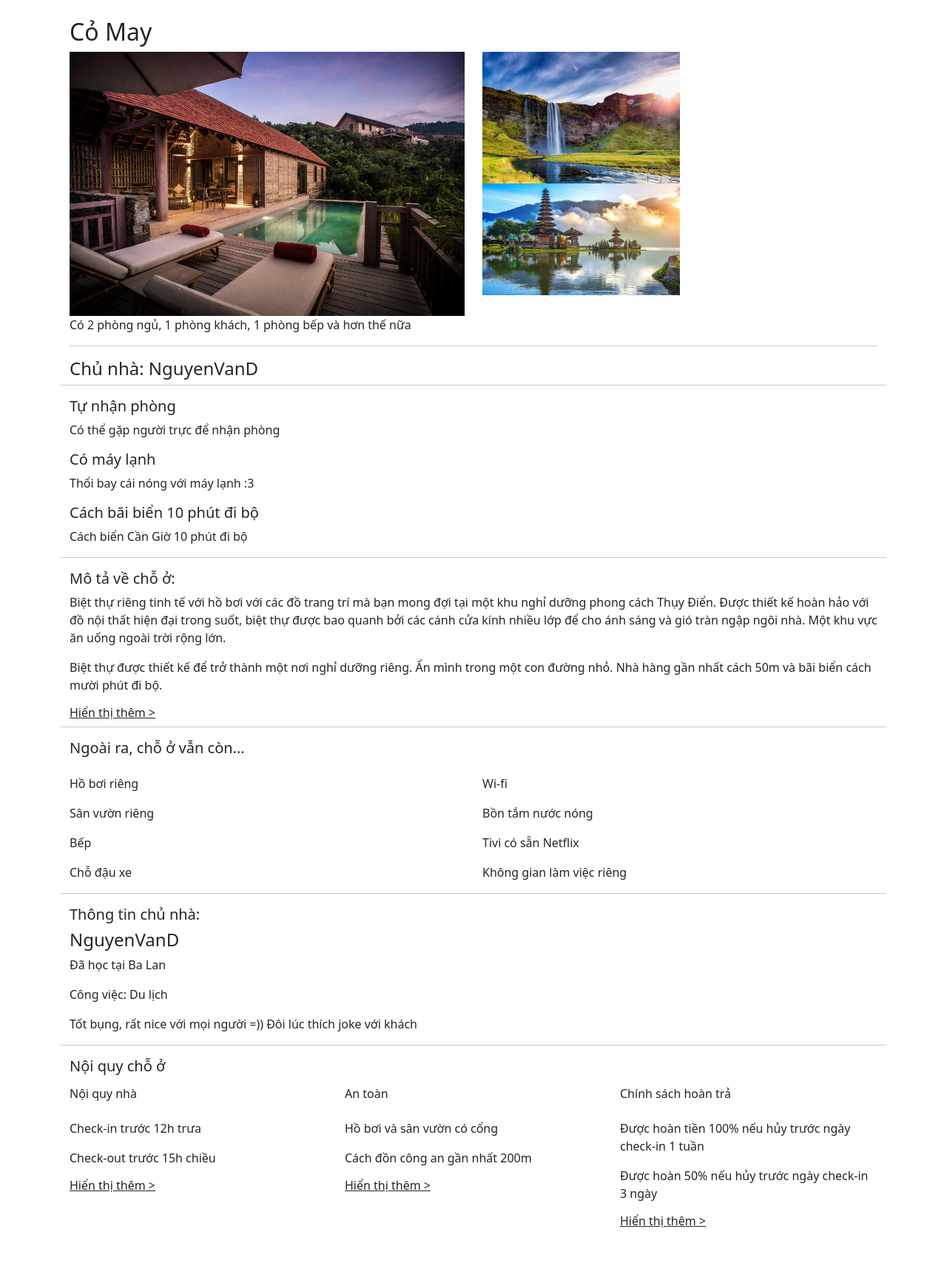
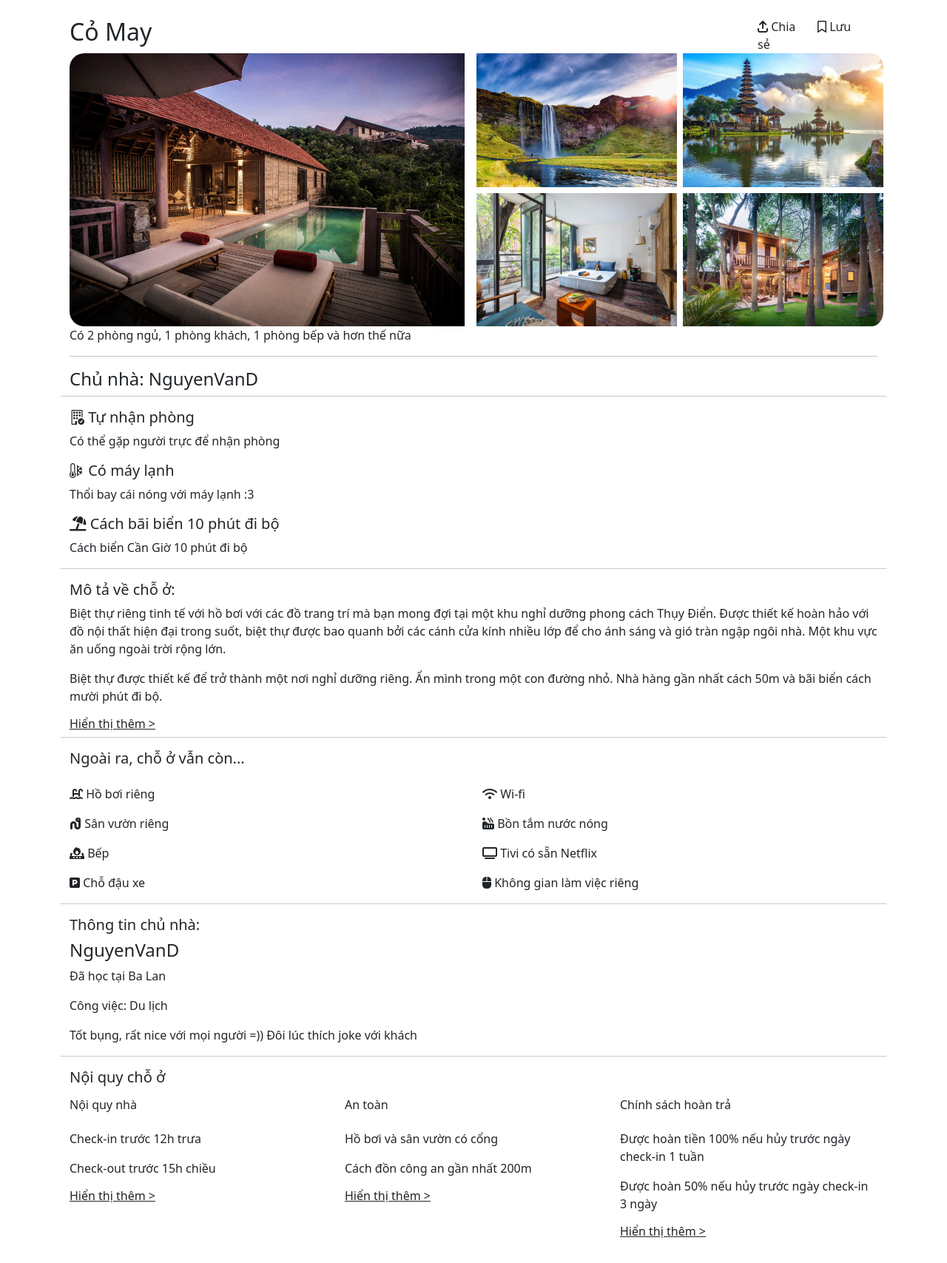
Before and after one commit to Riiichan04/VietHomeAir, a Django app: page /product/ in a window 1280 px wide. Shown: the whole page at 74% size. Before the commit the page ends 1659 px from the top, so only its background shows below. Run offline with Django 5.2, Linux system fonts and the light colour scheme; some libraries are stand-ins or nearby versions.

Commit message:
Add some icon and image

```diff
--- /dev/null
+++ b/application/static/style/product.css
@@ -0,0 +1,12 @@
+.product-images img {
+    border-top-left-radius: 20px;
+    border-bottom-left-radius: 20px;
+}
+
+.product-other-images__top-right {
+    border-top-right-radius: 20px;
+}
+
+.product-other-images__bottom-right {
+    border-bottom-right-radius: 20px;
+}
--- a/application/templates/base.html
+++ b/application/templates/base.html
@@ -8,11 +8,13 @@
 
     <link href="https://cdn.jsdelivr.net/npm/bootstrap@5.3.3/dist/css/bootstrap.min.css" rel="stylesheet" integrity="sha384-QWTKZyjpPEjISv5WaRU9OFeRpok6YctnYmDr5pNlyT2bRjXh0JMhjY6hW+ALEwIH" crossorigin="anonymous">
     <link rel="stylesheet" href="https://cdn.jsdelivr.net/npm/bootstrap-icons@1.11.3/font/bootstrap-icons.min.css">
+    <link rel="stylesheet" href="{% static 'style/base.css' %}">
 
-    <link rel="stylesheet" href="{% static 'style/base.css' %}">
+    {% block stylesheet %}{% endblock stylesheet %}
 
     <script src="https://kit.fontawesome.com/2643e782c1.js" crossorigin="anonymous"></script>
     <script src="https://code.jquery.com/jquery-3.7.1.min.js"></script>
+
 </head>
 <body>
 {# Phần body #}
--- a/application/templates/product.html
+++ b/application/templates/product.html
@@ -1,16 +1,31 @@
 {% extends 'base.html' %}
 {% load static %}
 {% block title %}Cỏ May - VietHomeAir{% endblock title %}
+{% block stylesheet %}
+    <link rel="stylesheet" href="{% static 'style/product.css' %}">
+{% endblock stylesheet %}
 {% block content %}
     <section class="container p-4">
-        <h2>Cỏ May</h2>
         <div class="row">
-            <div class="col-6">
-                <img class="col-12" src="{% static 'image/product_img1.jpg' %}" alt="">
+            <h2 class="col-10">Cỏ May</h2>
+            <div class="col-2 row">
+                <div class="col"><i class="fa-solid fa-arrow-up-from-bracket"></i> Chia sẻ</div>
+                <div class="col"><i class="fa-regular fa-bookmark"></i> Lưu</div>
             </div>
-            <div class="col-6">
-                <img class="col-6" src="{% static 'image/product_img2.jpg' %}" alt="">
-                <img class="col-6" src="{% static 'image/product_img3.jpeg' %}" alt="">
+        </div>
+        <div class="row">
+            <div class="col-6 product-images">
+                <img style="width: 100%; height: 100%" src="{% static 'image/product_img1.jpg' %}" alt="">
+            </div>
+            <div class="col-6 d-flex flex-column justify-content-between product-other-images">
+                <div class="row mb-1">
+                    <img class="col-6 px-1" src="{% static 'image/product_img2.jpg' %}" alt="">
+                    <img class="col-6 px-1 product-other-images__top-right" src="{% static 'image/product_img3.jpeg' %}" alt="">
+                </div>
+                <div class="row mt-1">
+                    <img class="col-6 px-1" src="{% static 'image/product_img4.jpg' %}" alt="">
+                    <img class="col-6 px-1 product-other-images__bottom-right" src="{% static 'image/product_img5.jpg' %}" alt="">
+                </div>
             </div>
             <div>
                 <span>Có 2 phòng ngủ, 1 phòng khách, 1 phòng bếp và hơn thế nữa</span>
@@ -23,37 +38,41 @@
             <hr/>
             <div>
                 <div>
-                    <h5>Tự nhận phòng</h5>
+                    <h5><i class="bi bi-building-check"></i> Tự nhận phòng</h5>
                     <p>Có thể gặp người trực để nhận phòng</p>
                 </div>
                 <div>
-                    <h5>Có máy lạnh</h5>
+                    <h5><i class="bi bi-thermometer-snow"></i> Có máy lạnh</h5>
                     <p>Thổi bay cái nóng với máy lạnh :3</p>
                 </div>
                 <div>
-                    <h5>Cách bãi biển 10 phút đi bộ</h5>
+                    <h5><i class="fa-solid fa-umbrella-beach"></i> Cách bãi biển 10 phút đi bộ</h5>
                     <p>Cách biển Cần Giờ 10 phút đi bộ</p>
                 </div>
             </div>
             <hr/>
             <div>
                 <h5>Mô tả về chỗ ở:</h5>
-                <p>Biệt thự riêng tinh tế với hồ bơi với các đồ trang trí mà bạn mong đợi tại một khu nghỉ dưỡng phong cách Thụy Điển. Được thiết kế hoàn hảo với đồ nội thất hiện đại trong suốt, biệt thự được bao quanh bởi các cánh cửa kính nhiều lớp để cho ánh sáng và gió tràn ngập ngôi nhà. Một khu vực ăn uống ngoài trời rộng lớn.</p>
-                <p>Biệt thự được thiết kế để trở thành một nơi nghỉ dưỡng riêng. Ẩn mình trong một con đường nhỏ. Nhà hàng gần nhất cách 50m và bãi biển cách mười phút đi bộ.</p>
+                <p>Biệt thự riêng tinh tế với hồ bơi với các đồ trang trí mà bạn mong đợi tại một khu nghỉ dưỡng phong
+                    cách Thụy Điển. Được thiết kế hoàn hảo với đồ nội thất hiện đại trong suốt, biệt thự được bao quanh
+                    bởi các cánh cửa kính nhiều lớp để cho ánh sáng và gió tràn ngập ngôi nhà. Một khu vực ăn uống ngoài
+                    trời rộng lớn.</p>
+                <p>Biệt thự được thiết kế để trở thành một nơi nghỉ dưỡng riêng. Ẩn mình trong một con đường nhỏ. Nhà
+                    hàng gần nhất cách 50m và bãi biển cách mười phút đi bộ.</p>
                 <h6><u>Hiển thị thêm ></u></h6>
             </div>
             <hr/>
             <div>
                 <h5>Ngoài ra, chỗ ở vẫn còn...</h5>
                 <div class="row mt-4">
-                    <p class="col-6">Hồ bơi riêng</p>
-                    <p class="col-6">Wi-fi</p>
-                    <p class="col-6">Sân vườn riêng</p>
-                    <p class="col-6">Bồn tắm nước nóng</p>
-                    <p class="col-6">Bếp</p>
-                    <p class="col-6">Tivi có sẵn Netflix</p>
-                    <p class="col-6">Chỗ đậu xe</p>
-                    <p class="col-6">Không gian làm việc riêng</p>
+                    <p class="col-6"><i class="fa-solid fa-water-ladder"></i> Hồ bơi riêng</p>
+                    <p class="col-6"><i class="fa-solid fa-wifi"></i> Wi-fi</p>
+                    <p class="col-6"><i class="fa-solid fa-worm"></i> Sân vườn riêng</p>
+                    <p class="col-6"><i class="fa-solid fa-hot-tub-person"></i> Bồn tắm nước nóng</p>
+                    <p class="col-6"><i class="fa-solid fa-fire-burner"></i> Bếp</p>
+                    <p class="col-6"><i class="fa-solid fa-tv"></i> Tivi có sẵn Netflix</p>
+                    <p class="col-6"><i class="fa-solid fa-square-parking"></i> Chỗ đậu xe</p>
+                    <p class="col-6"><i class="fa-solid fa-computer-mouse"></i> Không gian làm việc riêng</p>
                 </div>
             </div>
             <hr/>
```
Also changed, not shown: application/static/image/product_img4.jpg (added), application/static/image/product_img5.jpg (added), application/static/image/product_img6.jpg (added).
